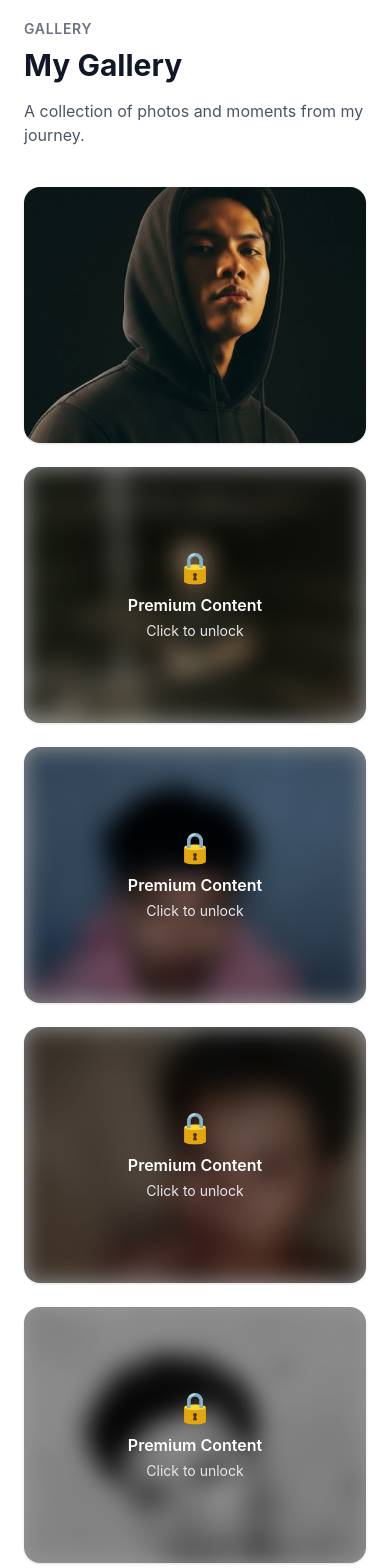
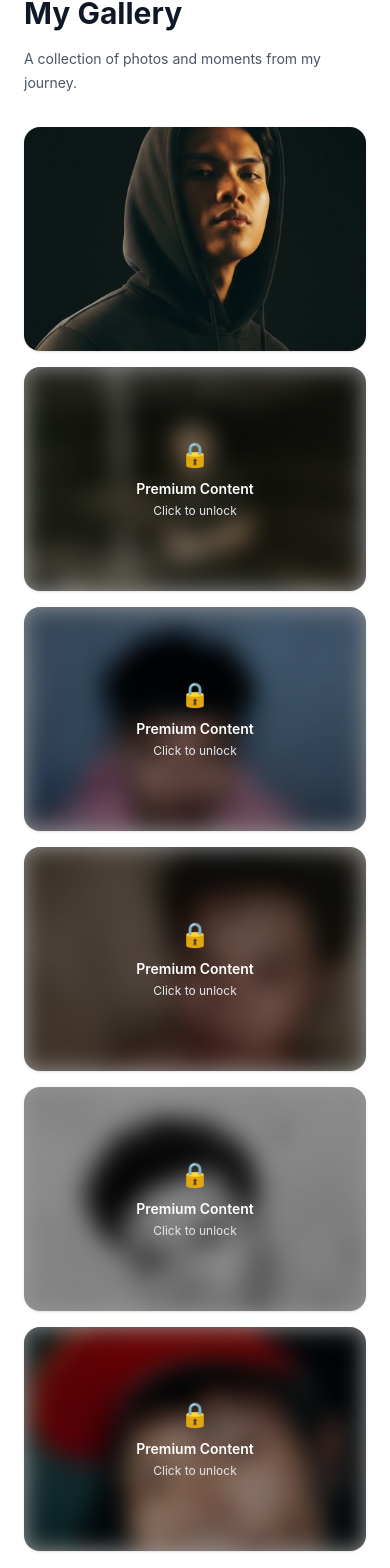
Before and after one commit to Miguelito-77gil/prelim-proj, a React (Vite) app: page /gallery in a window 390 px wide. Shown: the part 156-1724 px from the top of the page. Built offline with nearby package versions, Linux system fonts and the light colour scheme.

Commit message:
Add files via upload

```diff
--- a/src/sections/gallery/GallerySection.jsx
+++ b/src/sections/gallery/GallerySection.jsx
@@ -12,35 +12,29 @@ function GallerySection() {
   const [showPremium, setShowPremium] = useState(false);
 
   return (
-    <section
-      id="gallery"
-      className="border-b border-gray-200 bg-white px-6 py-24 dark:border-gray-800 dark:bg-gray-950"
-    >
+    <section className="border-b border-gray-200 bg-white px-6 py-16 dark:border-gray-800 dark:bg-gray-950 sm:py-24">
       <div className="mx-auto max-w-6xl">
-        <p className="text-sm font-semibold uppercase tracking-wider text-gray-500 dark:text-gray-400">
-          Gallery
-        </p>
-
+        {/* Gallery Heading */}
         <h2 className="mt-2 text-3xl font-bold text-gray-900 dark:text-white sm:text-4xl">
           My Gallery
         </h2>
 
-        <p className="mt-4 max-w-2xl text-gray-600 dark:text-gray-300">
+        <p className="mt-4 max-w-2xl text-sm leading-6 text-gray-600 dark:text-gray-300 sm:text-base sm:leading-7">
           A collection of photos and moments from my journey.
         </p>
 
-        <div className="mt-10 grid gap-6 sm:grid-cols-2 md:grid-cols-3">
-
+        {/* Gallery Grid */}
+        <div className="mt-8 grid grid-cols-1 gap-4 sm:mt-10 sm:grid-cols-2 sm:gap-6 md:grid-cols-3">
           {/* PIC 1 - FREE */}
           <button
             type="button"
             onClick={() => setSelectedImage(pic1)}
-            className="overflow-hidden rounded-2xl shadow-sm"
+            className="group w-full overflow-hidden rounded-2xl shadow-sm"
           >
             <img
               src={pic1}
               alt="Gallery photo 1"
-              className="h-64 w-full cursor-pointer object-cover transition duration-300 hover:scale-105"
+              className="h-56 w-full cursor-pointer object-cover transition duration-300 group-hover:scale-105 sm:h-64"
             />
           </button>
 
@@ -53,14 +47,18 @@ function GallerySection() {
             <img
               src={pic2}
               alt="Premium gallery photo 2"
-              className="h-64 w-full object-cover blur-md transition duration-300 group-hover:scale-105"
+              className="h-56 w-full object-cover blur-md transition duration-300 group-hover:scale-105 sm:h-64"
             />
 
-            <div className="absolute inset-0 flex items-center justify-center bg-black/40">
+            <div className="absolute inset-0 flex items-center justify-center bg-black/40 px-4">
               <div className="text-center text-white">
-                <div className="text-3xl">🔒</div>
-                <p className="mt-2 font-semibold">Premium Content</p>
-                <p className="mt-1 text-sm text-gray-200">
+                <div className="text-2xl sm:text-3xl">🔒</div>
+
+                <p className="mt-2 text-sm font-semibold sm:text-base">
+                  Premium Content
+                </p>
+
+                <p className="mt-1 text-xs text-gray-200 sm:text-sm">
                   Click to unlock
                 </p>
               </div>
@@ -76,14 +74,18 @@ function GallerySection() {
             <img
               src={pic3}
               alt="Premium gallery photo 3"
-              className="h-64 w-full object-cover blur-md transition duration-300 group-hover:scale-105"
+              className="h-56 w-full object-cover blur-md transition duration-300 group-hover:scale-105 sm:h-64"
             />
 
-            <div className="absolute inset-0 flex items-center justify-center bg-black/40">
+            <div className="absolute inset-0 flex items-center justify-center bg-black/40 px-4">
               <div className="text-center text-white">
-                <div className="text-3xl">🔒</div>
-                <p className="mt-2 font-semibold">Premium Content</p>
-                <p className="mt-1 text-sm text-gray-200">
+                <div className="text-2xl sm:text-3xl">🔒</div>
+
+                <p className="mt-2 text-sm font-semibold sm:text-base">
+                  Premium Content
+                </p>
+
+                <p className="mt-1 text-xs text-gray-200 sm:text-sm">
                   Click to unlock
                 </p>
               </div>
@@ -99,14 +101,18 @@ function GallerySection() {
             <img
               src={pic4}
               alt="Premium gallery photo 4"
-              className="h-64 w-full object-cover blur-md transition duration-300 group-hover:scale-105"
+              className="h-56 w-full object-cover blur-md transition duration-300 group-hover:scale-105 sm:h-64"
             />
 
-            <div className="absolute inset-0 flex items-center justify-center bg-black/40">
+            <div className="absolute inset-0 flex items-center justify-center bg-black/40 px-4">
               <div className="text-center text-white">
-                <div className="text-3xl">🔒</div>
-                <p className="mt-2 font-semibold">Premium Content</p>
-                <p className="mt-1 text-sm text-gray-200">
+                <div className="text-2xl sm:text-3xl">🔒</div>
+
+                <p className="mt-2 text-sm font-semibold sm:text-base">
+                  Premium Content
+                </p>
+
+                <p className="mt-1 text-xs text-gray-200 sm:text-sm">
                   Click to unlock
                 </p>
               </div>
@@ -122,14 +128,18 @@ function GallerySection() {
             <img
               src={pic5}
               alt="Premium gallery photo 5"
-              className="h-64 w-full object-cover blur-md transition duration-300 group-hover:scale-105"
+              className="h-56 w-full object-cover blur-md transition duration-300 group-hover:scale-105 sm:h-64"
             />
 
-            <div className="absolute inset-0 flex items-center justify-center bg-black/40">
+            <div className="absolute inset-0 flex items-center justify-center bg-black/40 px-4">
               <div className="text-center text-white">
-                <div className="text-3xl">🔒</div>
-                <p className="mt-2 font-semibold">Premium Content</p>
-                <p className="mt-1 text-sm text-gray-200">
+                <div className="text-2xl sm:text-3xl">🔒</div>
+
+                <p className="mt-2 text-sm font-semibold sm:text-base">
+                  Premium Content
+                </p>
+
+                <p className="mt-1 text-xs text-gray-200 sm:text-sm">
                   Click to unlock
                 </p>
               </div>
@@ -145,33 +155,36 @@ function GallerySection() {
             <img
               src={pic6}
               alt="Premium gallery photo 6"
-              className="h-64 w-full object-cover blur-md transition duration-300 group-hover:scale-105"
+              className="h-56 w-full object-cover blur-md transition duration-300 group-hover:scale-105 sm:h-64"
             />
 
-            <div className="absolute inset-0 flex items-center justify-center bg-black/40">
+            <div className="absolute inset-0 flex items-center justify-center bg-black/40 px-4">
               <div className="text-center text-white">
-                <div className="text-3xl">🔒</div>
-                <p className="mt-2 font-semibold">Premium Content</p>
-                <p className="mt-1 text-sm text-gray-200">
+                <div className="text-2xl sm:text-3xl">🔒</div>
+
+                <p className="mt-2 text-sm font-semibold sm:text-base">
+                  Premium Content
+                </p>
+
+                <p className="mt-1 text-xs text-gray-200 sm:text-sm">
                   Click to unlock
                 </p>
               </div>
             </div>
           </button>
-
         </div>
       </div>
 
       {/* FULL SCREEN - FREE PHOTO */}
       {selectedImage && (
         <div
-          className="fixed inset-0 z-50 flex items-center justify-center bg-black/90 p-6"
+          className="fixed inset-0 z-50 flex items-center justify-center bg-black/90 p-4 sm:p-6"
           onClick={() => setSelectedImage(null)}
         >
           <button
             type="button"
             onClick={() => setSelectedImage(null)}
-            className="absolute right-6 top-6 text-3xl text-white hover:text-gray-300"
+            className="absolute right-4 top-4 text-2xl text-white hover:text-gray-300 sm:right-6 sm:top-6 sm:text-3xl"
             aria-label="Close image"
           >
             ✕
@@ -180,7 +193,7 @@ function GallerySection() {
           <img
             src={selectedImage}
             alt="Full size gallery"
-            className="max-h-[90vh] max-w-[90vw] rounded-xl object-contain"
+            className="max-h-[85vh] max-w-full rounded-xl object-contain sm:max-h-[90vh] sm:max-w-[90vw]"
             onClick={(event) => event.stopPropagation()}
           />
         </div>
@@ -189,27 +202,27 @@ function GallerySection() {
       {/* PREMIUM POPUP */}
       {showPremium && (
         <div
-          className="fixed inset-0 z-50 flex items-center justify-center bg-black/70 p-6"
+          className="fixed inset-0 z-50 flex items-center justify-center bg-black/70 p-4 sm:p-6"
           onClick={() => setShowPremium(false)}
         >
           <div
-            className="w-full max-w-md rounded-2xl bg-white p-8 text-center shadow-xl dark:bg-gray-900"
+            className="w-full max-w-md rounded-2xl bg-white p-6 text-center shadow-xl sm:p-8 dark:bg-gray-900"
             onClick={(event) => event.stopPropagation()}
           >
-            <div className="text-5xl">🔒</div>
+            <div className="text-4xl sm:text-5xl">🔒</div>
 
-            <h3 className="mt-4 text-2xl font-bold text-gray-900 dark:text-white">
+            <h3 className="mt-4 text-xl font-bold text-gray-900 dark:text-white sm:text-2xl">
               Premium Gallery
             </h3>
 
-            <p className="mt-3 leading-7 text-gray-600 dark:text-gray-300">
-              This photo is available for premium members.
-              Subscribe to unlock this content.
+            <p className="mt-3 text-sm leading-6 text-gray-600 dark:text-gray-300 sm:text-base sm:leading-7">
+              This photo is available for premium members. Subscribe to unlock
+              this content.
             </p>
 
             <button
               type="button"
-              className="mt-6 w-full rounded-lg bg-black px-5 py-3 font-medium text-white transition hover:bg-gray-800 dark:bg-white dark:text-black dark:hover:bg-gray-200"
+              className="mt-6 w-full rounded-lg bg-black px-5 py-3 text-sm font-medium text-white transition hover:bg-gray-800 sm:text-base dark:bg-white dark:text-black dark:hover:bg-gray-200"
               onClick={() => alert("Subscription feature coming soon!")}
             >
               Subscribe to Unlock
@@ -218,7 +231,7 @@ function GallerySection() {
             <button
               type="button"
               onClick={() => setShowPremium(false)}
-              className="mt-3 w-full rounded-lg px-5 py-3 font-medium text-gray-600 transition hover:bg-gray-100 dark:text-gray-300 dark:hover:bg-gray-800"
+              className="mt-3 w-full rounded-lg px-5 py-3 text-sm font-medium text-gray-600 transition hover:bg-gray-100 sm:text-base dark:text-gray-300 dark:hover:bg-gray-800"
             >
               Maybe Later
             </button>
```
